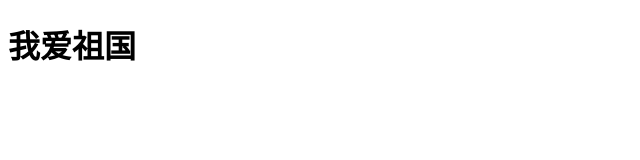
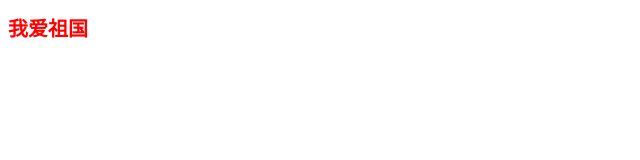
Before and after one commit to yy9306/kk, a plain HTML site: page index1.html in a window 1280 px wide. Shown: the whole page, without its empty margins (0-640 px from the left). Drawn offline with Linux system fonts and the light colour scheme.

Commit message:
create change submit info

```diff
--- a/index1.html
+++ b/index1.html
@@ -4,7 +4,7 @@
   <meta charset="UTF-8">
   <meta name="viewport" content="width=device-width, initial-scale=1.0">
   <title>Document</title>
-  <link src="./style.css"></link>
+ <link rel="stylesheet" href="./style.css">
 </head>
 <body>
    <h1>我爱祖国</h1>
```
